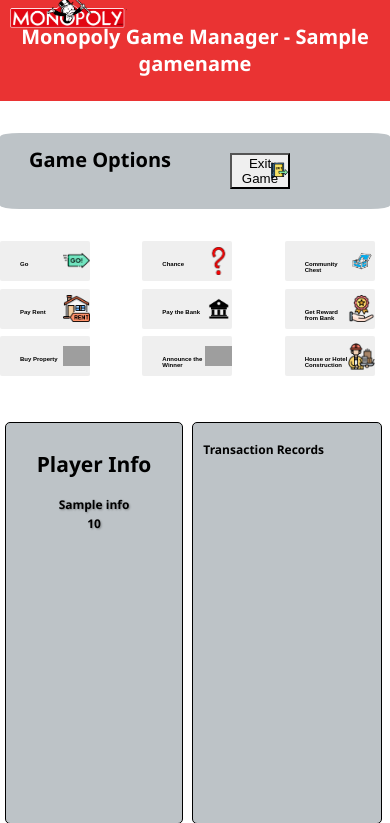
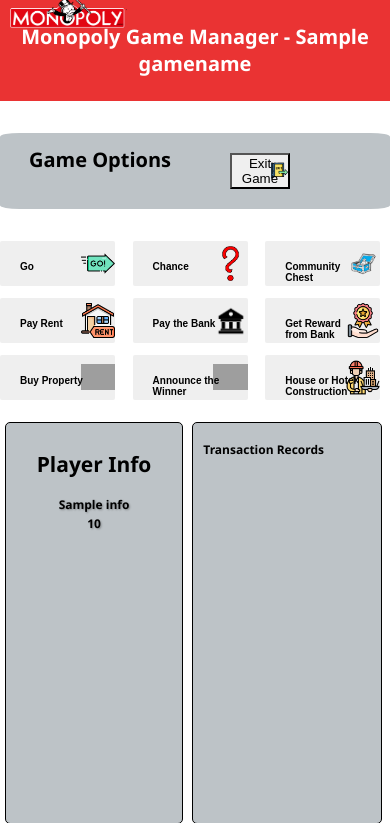
Before and after one commit to Vejaysundaram-Rajkumar/monopoly_project, a Flask app: template templates/gamemanager.html in a window 390 px wide. Shown: the top 823 px of the page. Run offline with Flask 3, Linux system fonts and the light colour scheme; the template is opened without the code that fills it: most values are stand-ins (such as "Sample title", 1, 10 or a date in 2020); parts of the project's set-up code (start-up, migrations or seed data) failed here and were passed over; grey boxes are pictures that could not be loaded.

Commit message:
adjustments in css for mobile view

```diff
--- a/templates/gamemanager.html
+++ b/templates/gamemanager.html
@@ -469,7 +469,8 @@
             display: grid;
             grid-template-columns: repeat(3, 30%);
             grid-template-rows: auto;
-            gap: 6.5%;
+            gap: 4%;
+            row-gap: 12px;
         }
         .exit{
             width:30%;
@@ -482,14 +483,14 @@
         background-position: right;
         background-repeat: no-repeat;
         text-align: left;
-        width: 90px;
-        height: 20px;
+        width: 115px;
+        height: 45px;
         border: none;
         border-radius: 2px;
-        font-size: 6px;
+        font-size: 10px;
         transition: background-color 0.3s ease-in-out, transform 0.2s ease-in-out;
         position: relative;
-        overflow: hidden;
+        overflow:visible;
         }
         .player-outstanding{
             font-size:12px;
```
Also changed, not shown: gamedetails.db.
